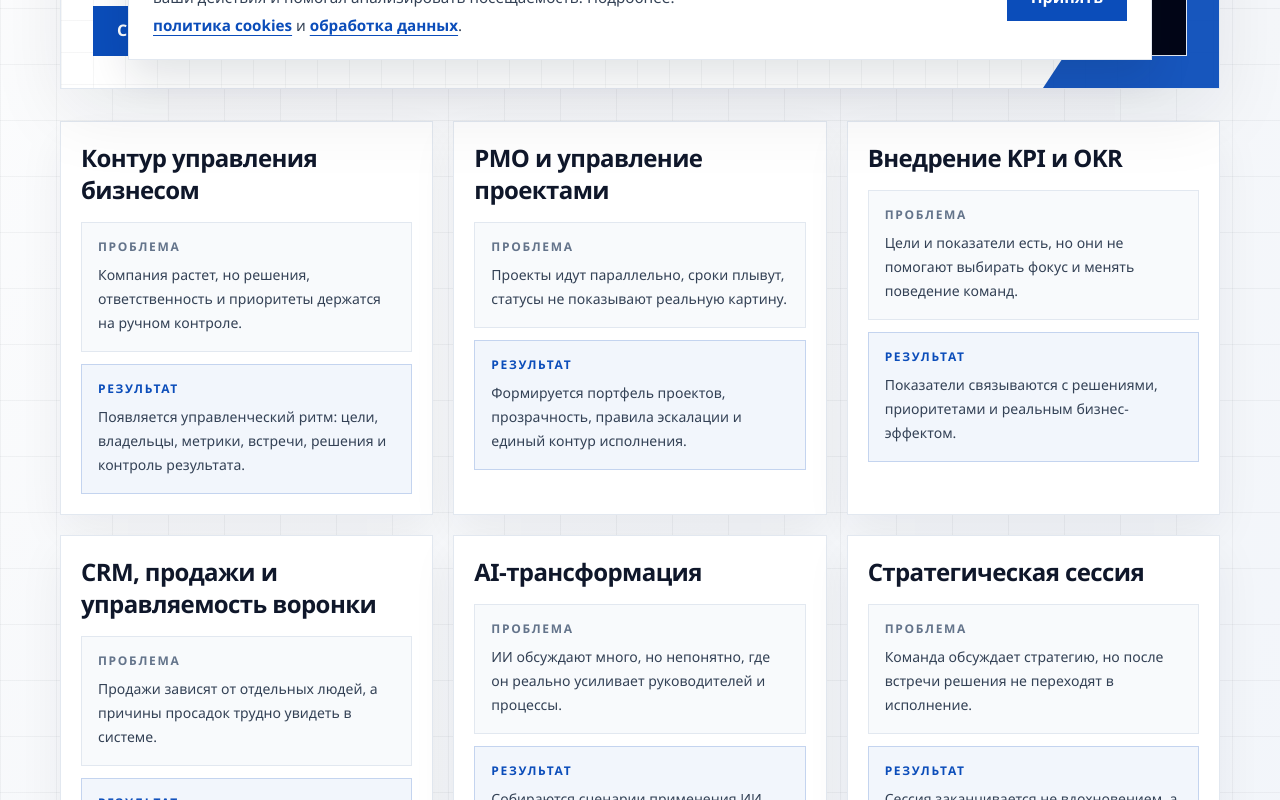
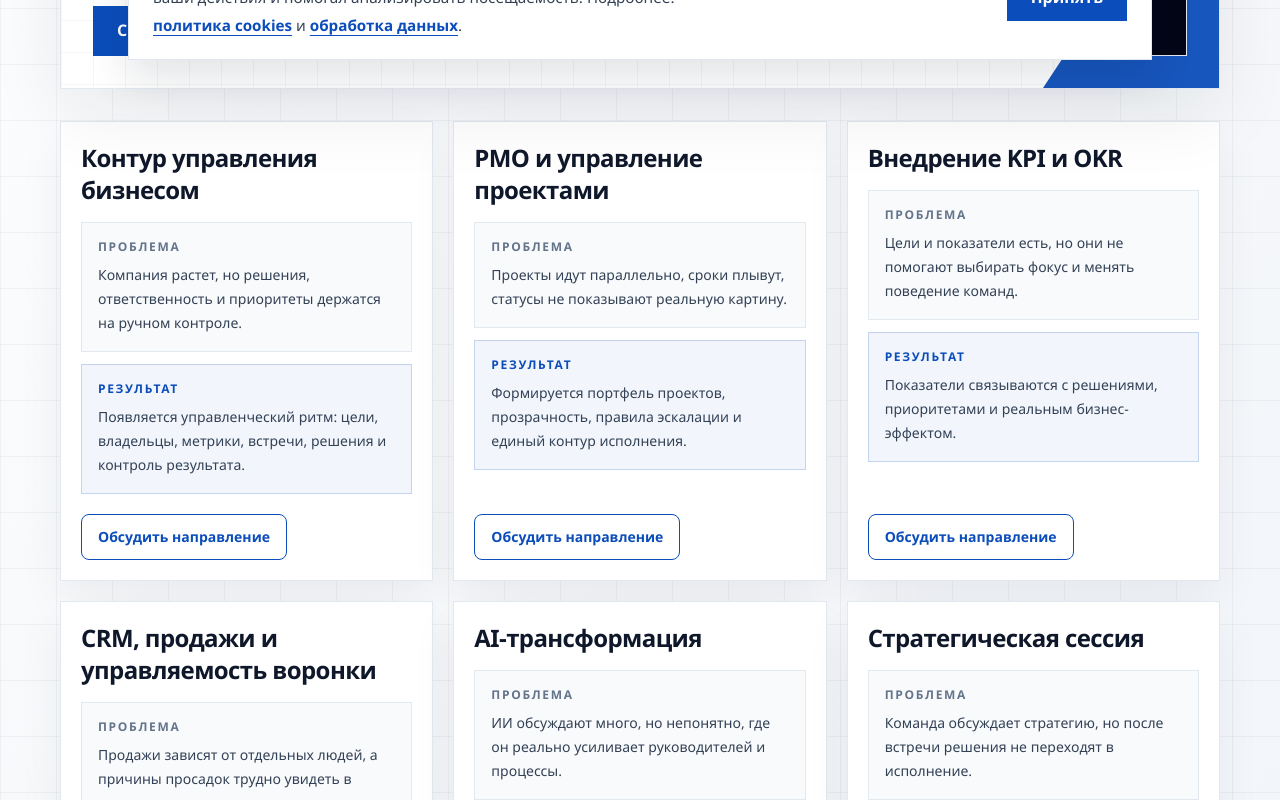
Before and after one commit to digitalmikhin-code/denis-journal, a Next.js app: page /consulting in a window 1280 px wide. Shown: the part 720-1520 px from the top of the page. Built offline with nearby package versions, Linux system fonts and the light colour scheme; no server answers.

Commit message:
Добавить кнопки обращения в направления консалтинга

```diff
--- a/app/consulting/page.tsx
+++ b/app/consulting/page.tsx
@@ -1,6 +1,6 @@
 import { PageBreadcrumbs } from "@/components/page-breadcrumbs";
 import type { Metadata } from "next";
-import Link from "next/link";
+import { TrackedLink } from "@/components/tracked-link";
 import { AiCitationBlock } from "@/components/ai-citation-block";
 import { AUTHOR_ENTITY } from "@/lib/entity-profile";
 import { CONSULTING_PRODUCTS } from "@/lib/platform-ecosystem";
@@ -80,14 +80,16 @@ export default function ConsultingPage(): JSX.Element {
               >
                 Смотреть направления
               </a>
-              <Link
+              <TrackedLink
                 href={TELEGRAM_CONSULT_URL}
+                goal="consulting_contact_click"
+                params={{ source: "hero" }}
                 target="_blank"
                 rel="noopener noreferrer"
                 className="border border-slate-300 bg-white px-6 py-3 text-base font-bold text-slate-950 transition hover:border-brand hover:text-brand dark:border-slate-700 dark:bg-slate-950 dark:text-white"
               >
                 Обсудить задачу
-              </Link>
+              </TrackedLink>
             </div>
           </div>
 
@@ -109,7 +111,7 @@ export default function ConsultingPage(): JSX.Element {
 
       <section id="products" className="scroll-mt-28 grid gap-5 md:grid-cols-2 xl:grid-cols-3">
         {CONSULTING_PRODUCTS.map((product) => (
-          <article key={product.title} className="border border-slate-200 bg-white p-5 shadow-[0_18px_44px_rgba(9,22,43,0.06)] dark:border-slate-800 dark:bg-slate-900">
+          <article key={product.title} className="flex flex-col border border-slate-200 bg-white p-5 shadow-[0_18px_44px_rgba(9,22,43,0.06)] dark:border-slate-800 dark:bg-slate-900">
             <h2 className="text-2xl font-black tracking-tight text-slate-900">{product.title}</h2>
             <div className="mt-4 border border-slate-200 bg-slate-50 p-4 dark:border-slate-800 dark:bg-slate-950">
               <p className="text-xs font-black uppercase tracking-[0.14em] text-slate-500">Проблема</p>
@@ -118,6 +120,19 @@ export default function ConsultingPage(): JSX.Element {
             <div className="mt-3 border border-brand/20 bg-brand/5 p-4">
               <p className="text-xs font-black uppercase tracking-[0.14em] text-brand">Результат</p>
               <p className="mt-2 text-sm leading-6 text-slate-700">{product.result}</p>
+            </div>
+            <div className="mt-auto pt-5">
+              <TrackedLink
+                href={TELEGRAM_CONSULT_URL}
+                goal="consulting_contact_click"
+                params={{ source: "product_card", direction: product.title }}
+                target="_blank"
+                rel="noopener noreferrer"
+                className="inline-flex min-h-11 items-center rounded-lg border border-brand px-4 py-3 text-sm font-bold text-brand transition hover:bg-brand hover:text-white dark:text-blue-300"
+              >
+                Обсудить направление
+                <span className="sr-only">: {product.title}</span>
+              </TrackedLink>
             </div>
           </article>
         ))}
@@ -132,14 +147,16 @@ export default function ConsultingPage(): JSX.Element {
           Перед консалтингом важно понять, где настоящий ограничитель. Поэтому первый шаг - короткий разбор:
           контекст, симптомы, цена проблемы, текущая система решений и возможный формат работы.
         </p>
-        <Link
+        <TrackedLink
           href={TELEGRAM_CONSULT_URL}
+          goal="consulting_contact_click"
+          params={{ source: "diagnostic" }}
           target="_blank"
           rel="noopener noreferrer"
           className="mt-5 inline-flex bg-slate-950 px-5 py-3 text-sm font-bold text-white transition hover:bg-brand"
         >
           Начать с разбора
-        </Link>
+        </TrackedLink>
       </section>
 
       <AiCitationBlock
```
